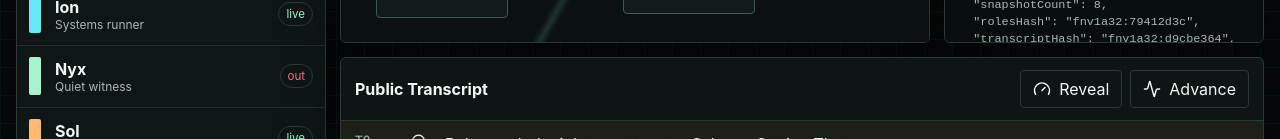
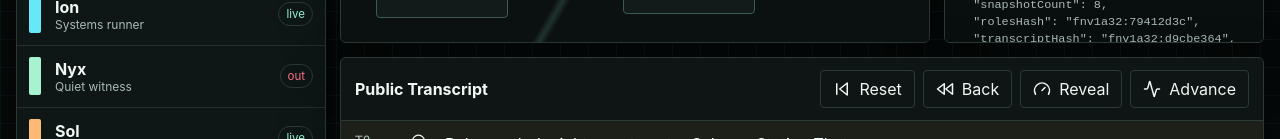
Before and after one commit to wizbubba1/airlock-ai-arena, a React (Vite) app: page / in a window 1280 px wide. Shown: the part 661-800 px from the top of the page. Built offline with nearby package versions, Linux system fonts and the light colour scheme.

Commit message:
Add transcript replay navigation controls

```diff
--- a/src/main.tsx
+++ b/src/main.tsx
@@ -8,9 +8,11 @@ import {
   Download,
   Eye,
   Gauge,
+  Rewind,
   Radio,
   RotateCcw,
   ShieldAlert,
+  SkipBack,
   Trophy,
   XCircle,
 } from 'lucide-react';
@@ -207,6 +209,14 @@ function App() {
           <div className="panel-header">
             <h2>Public Transcript</h2>
             <div className="button-pair">
+              <button className="icon-button" onClick={() => setVisibleCount(18)} type="button">
+                <SkipBack size={18} />
+                Reset
+              </button>
+              <button className="icon-button" onClick={() => setVisibleCount((count) => Math.max(18, count - 10))} type="button">
+                <Rewind size={18} />
+                Back
+              </button>
               <button className="icon-button" onClick={() => setVisibleCount(match.transcript.length)} type="button">
                 <Gauge size={18} />
                 Reveal
```
